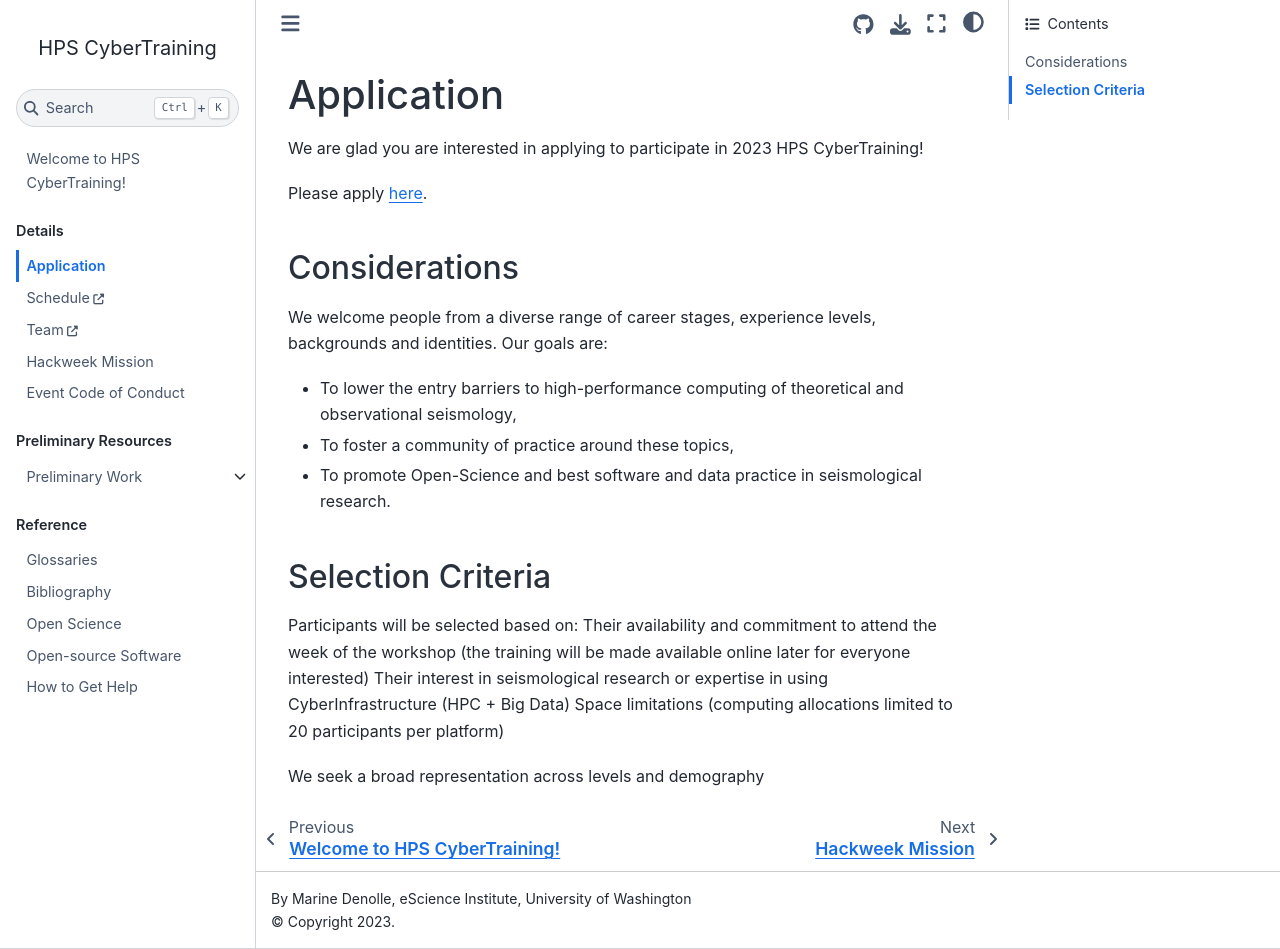
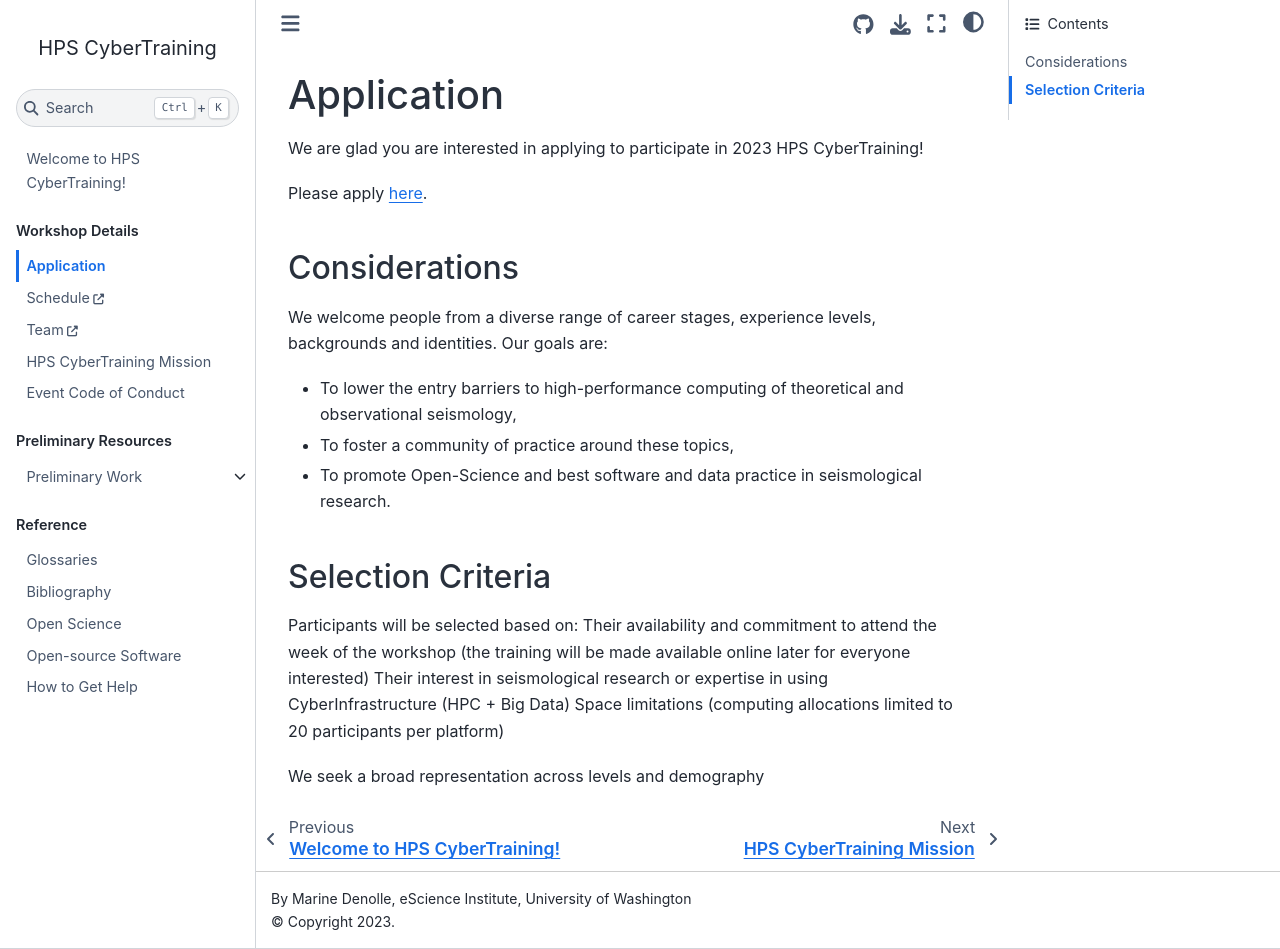
Before and after one commit to SeisSCOPED/HPS, a Jupyter Book: the page built from book/application.md, in a window 1280 px wide and 949 px high. Built offline with Jupyter Book 1.0.4 settings and Sphinx 7.4.7 and the Sphinx Book theme 1.1.4, drawn with Linux system fonts in a browser that asks for light colours.

Commit message:
update Yiyu

````diff
--- a/book/_toc.yml
+++ b/book/_toc.yml
@@ -3,7 +3,7 @@
 root: intro
 format: jb-book
 parts:
-- caption: Details
+- caption: Workshop Details
   chapters:
     - file: application
     - title: Schedule
--- a/book/mission.md
+++ b/book/mission.md
@@ -1,4 +1,4 @@
-# Hackweek Mission
+# HPS CyberTraining Mission
 
 :::{panels}
 :column: text-center col-4 col-lg-4
@@ -43,7 +43,7 @@
 We encourage immersive, interactive and collaborative learning.
 ---
 
-**<span style='color:white'>Co-creation</span>**
+<!-- **<span style='color:white'>Co-creation</span>**
 ^^^
 ```{image} img/co-creation.png
 :alt: belonging
@@ -53,7 +53,7 @@
 ```
 +++
 We incorporate elements of co-creation with participants.
----
+--- -->
 
 
 **<span style='color:white'>Networking</span>**
````
Also changed, not shown: book/team.yaml (+3 -4 lines).
